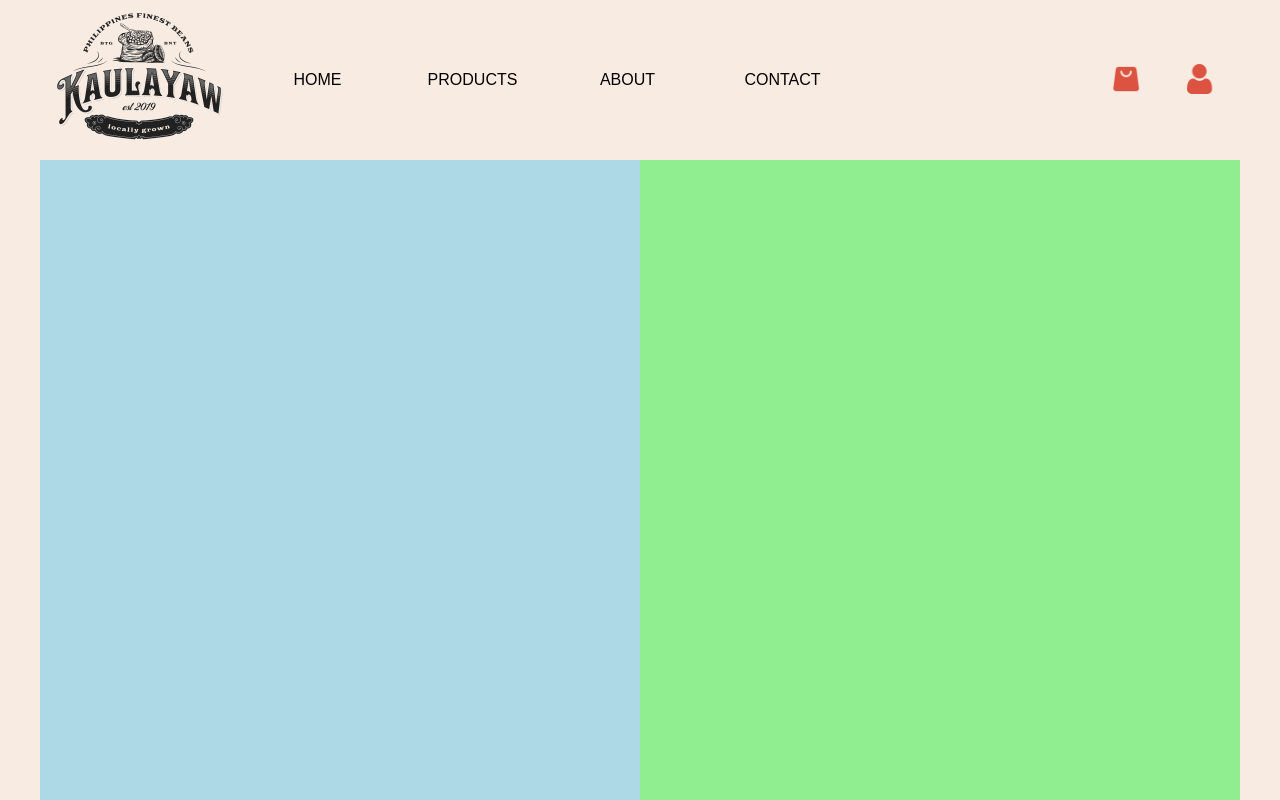
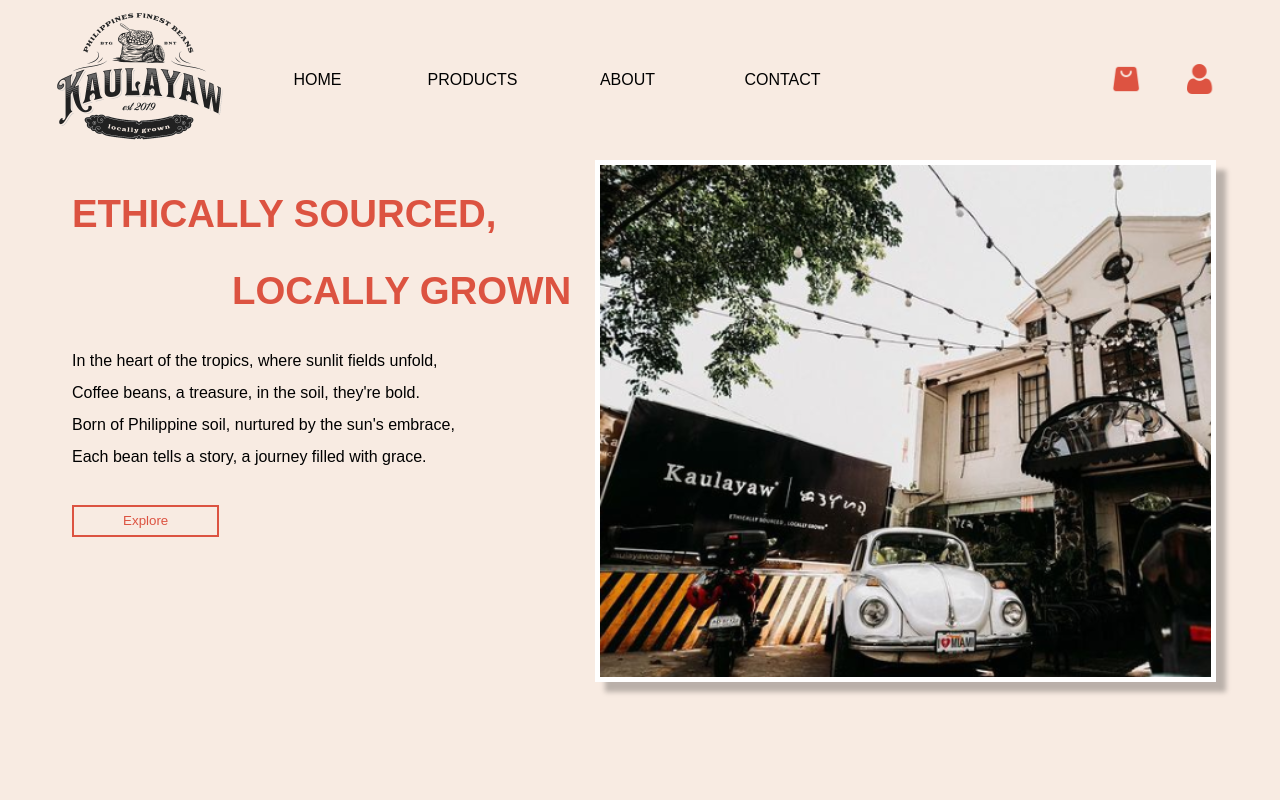
Before and after one commit to lianhrc/KAULAYAW_E-COMMERCE, a React (Create React App) app in the folder frontend/: page / in a window 1280 px wide. Shown: the top 800 px of the page. Built offline with nearby package versions, Linux system fonts and the light colour scheme.

Commit message:
section 1 of home page

```diff
--- a/frontend/src/pages/home f/Home.css
+++ b/frontend/src/pages/home f/Home.css
@@ -2,13 +2,11 @@
     width: 100%;
     margin: 0;
     padding: 0;
-}
-.HomePage{
     background-color: #F8EBE2;
 
 }
+
 .HomePageContainer{
-
     max-width: 75em;
     height: 100vh;
     margin: auto;
@@ -17,7 +15,7 @@
 }
 #section1{
     width: 100%;
-    height: 100%;
+    height: 100vh;
     display: flex;
     flex-direction: column;
 }
@@ -94,25 +92,80 @@
     display: flex;
 }
 .leftintrosection{
-  background-color: lightblue;
-  width: 100%;
-  height: 100%;
-  display: flex;
+  flex: 40%;
+  height: 80%;
+  padding: 2em 2em 2em 2em;
+
+}
+.left-one{
+    height: 4em;
+    font-size: 1.2em;
+    color: #DC5341;
+    text-align: left;
+}
+
+.left-two{
+    font-size: 1.2em;
+    color: #DC5341;
+    padding-left: 10rem;
+}
+
+.left-three{
+    font-size: 1em;
+    color: black;
+    height: 10em;
+    padding-top: 2em;
+    line-height: 2em;
+        text-align: left;
+}
+
+.left-four{
+    display: flex;
+    align-items: center;
+    justify-content: left;
+}
 
 
+.left-four button{
+    width: 30%;
+    background-color: transparent;
+    height: 2rem;
+    border: 2px solid #DC5341;
+    color: #DC5341;
+}
+
+.left-four button:hover{
+    opacity: 0.5;
+    cursor: pointer;
 }
 
 .rightintrosection{
+    margin-right: 1.5em;
+    flex: 50%;
+    background-color: white;
+    height: 80%;
+    padding: 0.3em;
+    box-shadow: 10px 10px 5px 0px rgba(0,0,0,0.25);
+-webkit-box-shadow: 10px 10px 5px 0px rgba(0,0,0,0.25);
+-moz-box-shadow: 10px 10px 5px 0px rgba(0,0,0,0.25);
+}
+.rightimgcontainer{
     width: 100%;
+    background-color: black;
+    background-image: url(../img/home-page.png);
+    background-repeat: no-repeat;
+    background-size: cover;
     height: 100%;
-    background-color: lightgreen;
-
+    background-blend-mode:lighten;
 }
 
 #section2{
     background-color: lightcoral;
     width: 100%;
     height: 100%;
+    display: flex;
+    justify-content: center;
+    align-items: center;
 }
 
 
--- a/frontend/src/pages/home f/Home.jsx
+++ b/frontend/src/pages/home f/Home.jsx
@@ -29,9 +29,26 @@
             </div>
             <div className="introsection">
                  <div className="leftintrosection">
+                    <div className="left-one">
+                         <h1>ETHICALLY SOURCED,</h1>
+                    </div>
+                    <div className="left-two">
+                         <h1>LOCALLY GROWN</h1>
 
+                    </div>
+                    <div className="left-three"
+                    >
+                      <p>In the heart of the tropics, where sunlit fields unfold,<br/>Coffee beans, a treasure, in the soil, they're bold.<br/>Born of Philippine soil, nurtured by the sun's embrace,<br/>Each bean tells a story, a journey filled with grace.</p>
+                    </div>
+                    <div className="left-four">
+                          <button>Explore</button>
+                    </div>
                  </div>
-                 <div className="rightintrosection"></div>
+                 <div className="rightintrosection">
+                  <div className="rightimgcontainer">
+
+                  </div>
+                 </div>
             </div>
           </div>
           <div id='section2'>
```
Also changed, not shown: frontend/src/pages/img/home-page.png (added).
